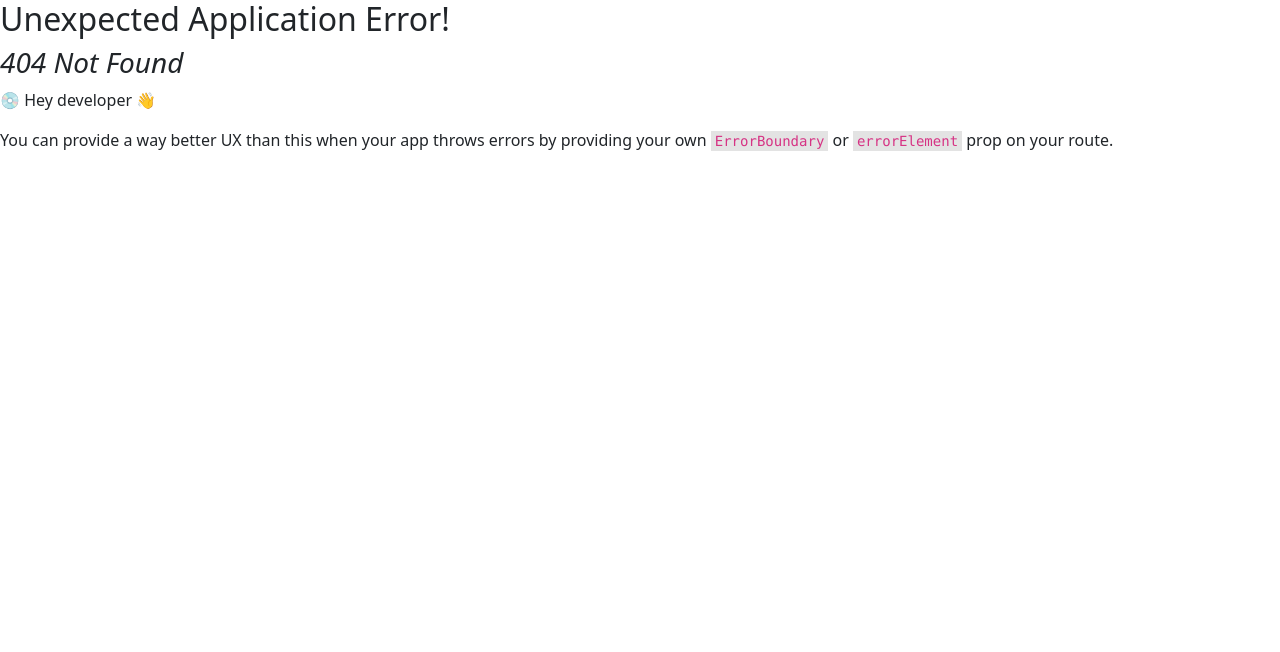
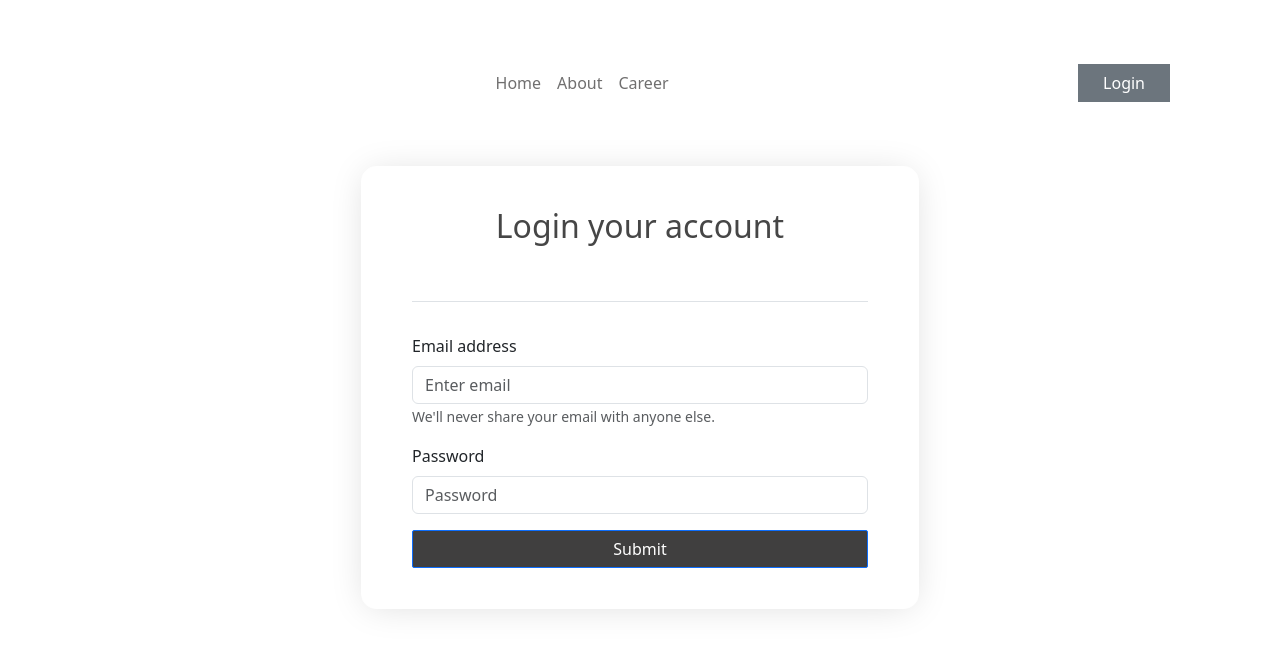
Before and after one commit to mehedishopnil/the-dragon-news, a React (Vite) app: page /login in a window 1280 px wide. Before the commit this address had no page. Shown: the top 652 px of the page. Built offline with nearby package versions, Linux system fonts and the light colour scheme.

Commit message:
login form ui design complete

```diff
--- /dev/null
+++ b/src/layouts/LoginLayout.jsx
@@ -0,0 +1,14 @@
+import React from 'react';
+import NavigationBar from '../pages/Shared/NavigationBar/NavigationBar';
+import { Outlet } from 'react-router-dom';
+
+const LoginLayout = () => {
+    return (
+        <div>
+            <NavigationBar></NavigationBar>
+            <Outlet></Outlet>
+        </div>
+    );
+};
+
+export default LoginLayout;
--- a/src/layouts/NewsLayout.jsx
+++ b/src/layouts/NewsLayout.jsx
@@ -1,4 +1,4 @@
-import React from "react";
+import React, { useContext } from "react";
 import Header from "../pages/Shared/Header/header";
 import { Col, Container, Row } from "react-bootstrap";
 import Footer from "../pages/Shared/Footer/Footer";
@@ -6,6 +6,8 @@ import { Outlet } from "react-router-dom";
 import RightNav from "../pages/Shared/RigthNav/RightNav";
 
 const NewsLayout = () => {
+
+
   return (
     <div>
       <Header></Header>
--- /dev/null
+++ b/src/pages/Login/Login/Login.css
@@ -0,0 +1,25 @@
+.login-form {
+  padding: 40px 50px;
+  background: #ffffff;
+  border: 1px solid #ffffff;
+  border-radius: 5px;
+  background-color: white;
+  border-radius: 15px;
+  box-shadow: 0px 2px 36px -6px rgba(0, 0, 0, 0.3);
+  -webkit-box-shadow: 0px 2px 36px -6px rgba(0, 0, 0, 0.15);
+  -moz-box-shadow: 0px 2px 36px -6px rgba(0, 0, 0, 0.3);
+}
+
+.login-form h2 {
+  color: rgb(70, 70, 70);
+}
+
+.submit-btn {
+  width: 100%;
+  background: #403f3f;
+  border-radius: 2px;
+}
+
+.submit-btn:hover {
+    background-color: #2e2e2e;
+}
--- /dev/null
+++ b/src/pages/Login/Login/Login.jsx
@@ -0,0 +1,31 @@
+import React from "react";
+import { Button, Container, Form } from "react-bootstrap";
+import "./Login.css";
+
+const Login = () => {
+  return (
+    <Container className="login-container">
+      <Form className="login-form w-50 mx-auto">
+        <h2 className="text-center text-bold pb-5">Login your account</h2>
+        <p className="border-top pb-3"></p>
+        <Form.Group className="mb-3" controlId="formBasicEmail">
+          <Form.Label>Email address</Form.Label>
+          <Form.Control type="email" placeholder="Enter email" />
+          <Form.Text className="text-muted">
+            We'll never share your email with anyone else.
+          </Form.Text>
+        </Form.Group>
+
+        <Form.Group className="mb-3" controlId="formBasicPassword">
+          <Form.Label>Password</Form.Label>
+          <Form.Control type="password" placeholder="Password" />
+        </Form.Group>
+        <Button className="submit-btn" variant="primary" type="submit">
+          Submit
+        </Button>
+      </Form>
+    </Container>
+  );
+};
+
+export default Login;
--- /dev/null
+++ b/src/pages/Login/Register/Register.jsx
@@ -0,0 +1,11 @@
+import React from 'react';
+
+const Register = () => {
+    return (
+        <div>
+            <h2>Register</h2>
+        </div>
+    );
+};
+
+export default Register;
--- a/src/pages/Shared/NavigationBar/NavigationBar.jsx
+++ b/src/pages/Shared/NavigationBar/NavigationBar.jsx
@@ -15,7 +15,7 @@ const NavigationBar = () => {
           <Navbar.Collapse id="responsive-navbar-nav">
             <Nav className="mx-auto d-flex nav-menu ">
               <Nav.Link>
-                <Link to="/">Home</Link>
+                <Link to="/category/0">Home</Link>
               </Nav.Link>
               <Nav.Link to="#about">About</Nav.Link>
               <Nav.Link to="#about">Career</Nav.Link>
@@ -30,7 +30,7 @@ const NavigationBar = () => {
 
               <Nav.Link eventKey={2} href="#memes">
                 {user ? (
-                  <Link to="/login">
+                  <Link to="/register">
                     <Button
                       className="login me-2 px-4 rounded-0 "
                       variant="secondary"
@@ -39,12 +39,14 @@ const NavigationBar = () => {
                     </Button>
                   </Link>
                 ) : (
+                  <Link to="/login">
                   <Button
                     className="login me-2 px-4 rounded-0 "
                     variant="secondary"
                   >
                     Login
                   </Button>
+                  </Link>
                 )}
               </Nav.Link>
             </Nav>
--- a/src/providers/AuthProvider.jsx
+++ b/src/providers/AuthProvider.jsx
@@ -7,7 +7,7 @@ const auth = getAuth(app);
 export const AuthContext = createContext(null);
 
 const AuthProvider = ({children}) => {
-    const user = {displayName: 'Mehedi Hasan'}
+    const user = null;
 
     const authInfo = {
         user
--- a/src/routs/Routs.jsx
+++ b/src/routs/Routs.jsx
@@ -1,22 +1,40 @@
-import { createBrowserRouter } from "react-router-dom";
+import { Navigate, createBrowserRouter } from "react-router-dom";
 import Main from "../layouts/Main";
 import Home from "../pages/Home/Home/Home";
 import Category from "../pages/Home/Category/Category";
 import NewsLayout from "../layouts/NewsLayout";
 import News from "../pages/News/News/News";
+import LoginLayout from "../layouts/LoginLayout";
+import Login from "../pages/Login/Login/Login";
+import Register from "../pages/Login/Register/Register";
 
 const router = createBrowserRouter([
     {
-        path:'/',
+
+            path:'/',
+            element:<LoginLayout></LoginLayout>,
+            children:[
+                {
+                    path:'/',
+                    element: <Navigate to ='/category/0'></Navigate>
+                },
+                {
+                    path:'/login',
+                    element:<Login></Login>
+                },
+                {
+                    path:'register',
+                    element: <Register></Register>
+                }
+            ]
+    },
+    {
+        path:'category',
         element: <Main></Main>,
         children:[
+
             {
-                path:'/',
-                element: <Category></Category>,
-                loader: () => fetch('http://localhost:5000/news')
-            },
-            {
-                path:'/category/:id',
+                path:':id',
                 element: <Category></Category>,
                 loader:({params})=> fetch(`http://localhost:5000/categories/${params.id}`)
             },
```
